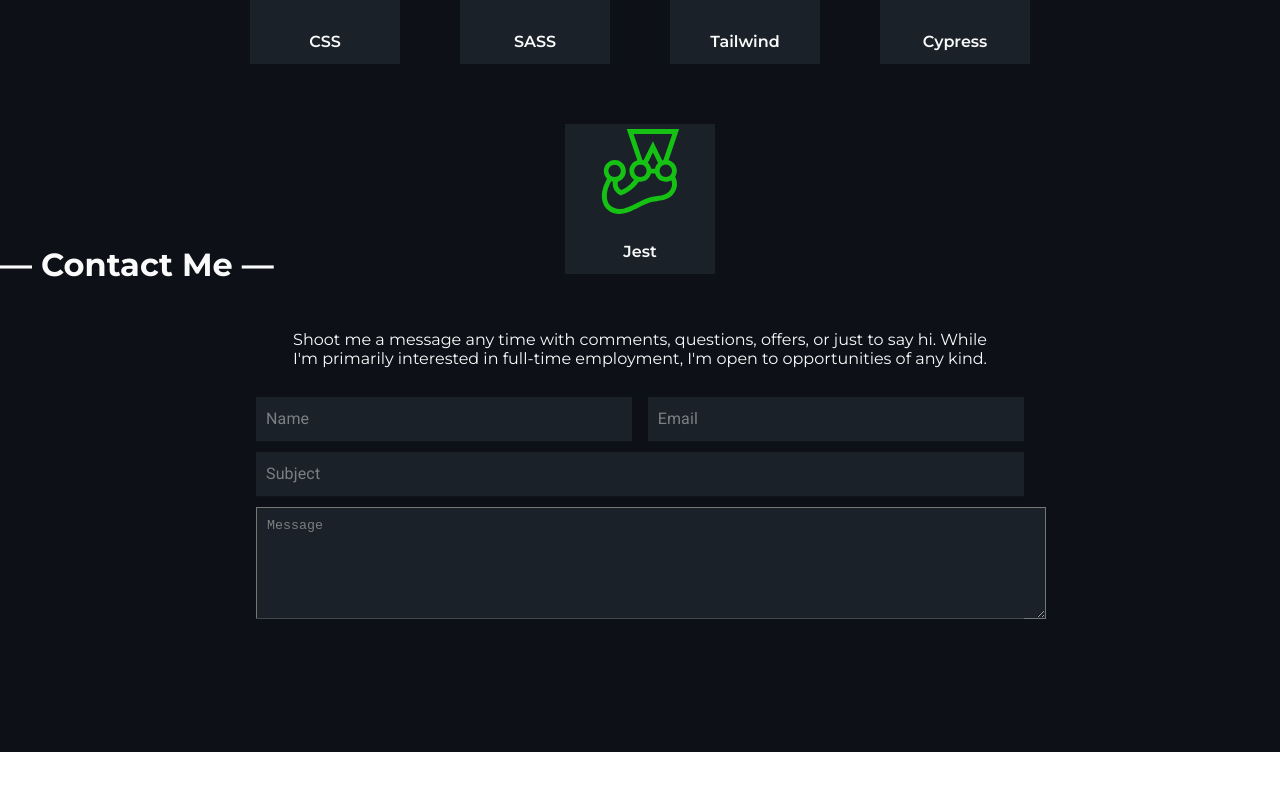
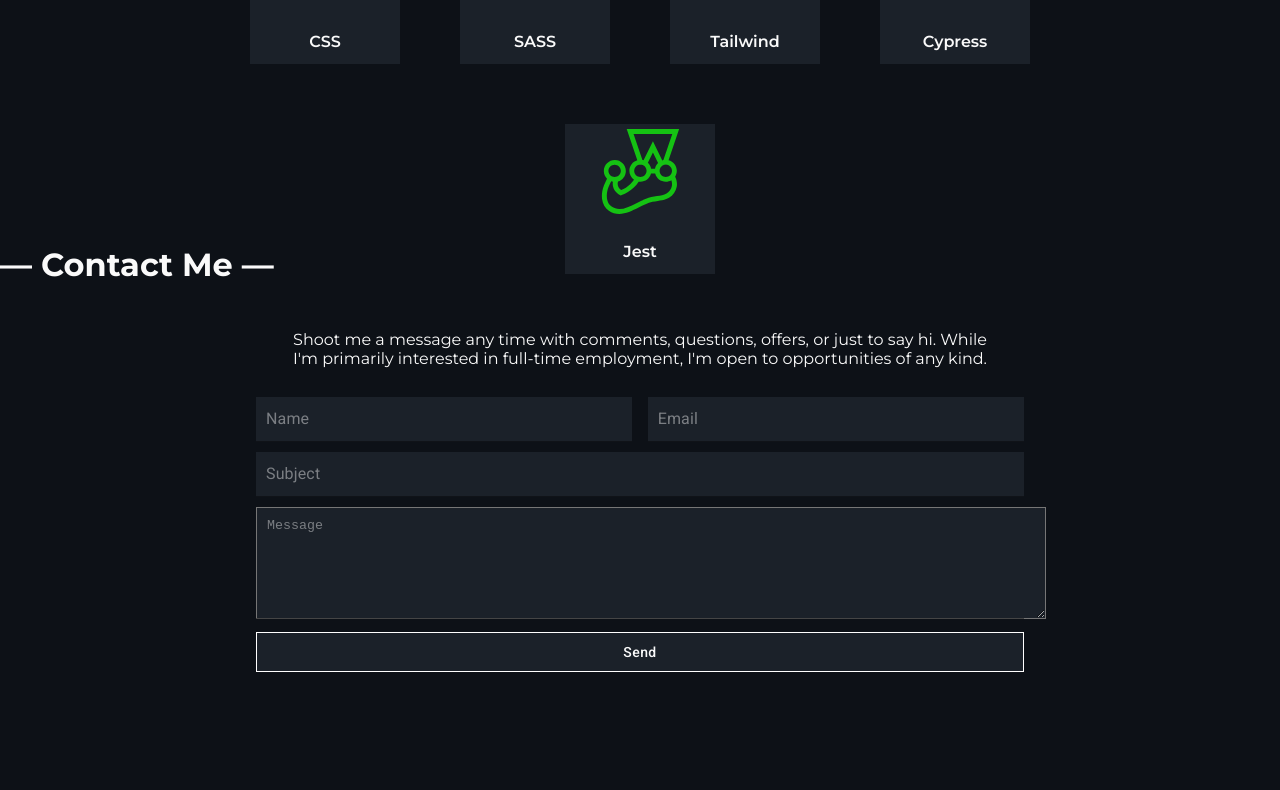
Before and after one commit to dslovinsky/danielslovinsky.com, a Next.js app: page / in a window 1280 px wide. Shown: the part 1579-2369 px from the top of the page. Before the commit the page ends 2331 px from the top, so only its background shows below. Built offline with nearby package versions, Linux system fonts and the light colour scheme.

Commit message:
Adds basic submit button to form

```diff
--- a/components/Content/Contact.tsx
+++ b/components/Content/Contact.tsx
@@ -1,13 +1,18 @@
-import {TextField} from '@material-ui/core';
-import TextareaAutosize from '@material-ui/core/TextareaAutosize';
+import {TextField, TextareaAutosize, Button} from '@material-ui/core';
+import {FormEvent} from 'react';
 
 import styles from 'styles/components/contact.module.scss';
+
+const onSubmit = (e: FormEvent<HTMLFormElement>) => {
+  e.preventDefault()
+  console.log('sent')
+}
 
 export default function Contact({...props}) {
   return (
     <div {...props} className={`${styles.section} h-screen`}>
       <h1 className="text-3xl my-8 font-bold self-center">— Contact Me —</h1>
-      <form className={styles.form}>
+      <form className={styles.form} onSubmit={onSubmit}>
       <p>
         Shoot me a message any time with comments, questions, offers, or just to
         say hi. While I'm primarily interested in full-time employment, I'm open
@@ -23,6 +28,7 @@ export default function Contact({...props}) {
         <div className={styles.message}>
           <TextareaAutosize placeholder="Message" minRows={6} />
         </div>
+        <Button className={styles.send} type="submit">Send</Button>
       </form>
     </div>
   );
--- a/styles/components/contact.module.scss
+++ b/styles/components/contact.module.scss
@@ -95,5 +95,14 @@
         padding: 0px 10px;
       }
     }
+
+    > .send {
+      background-color: colors.$black-pearl-lite;
+      border-radius: 0;
+      border: 1px white solid;
+      height: 40px;
+      margin: 8px 0;
+      text-transform: none;
+    }
   }
 }
```
